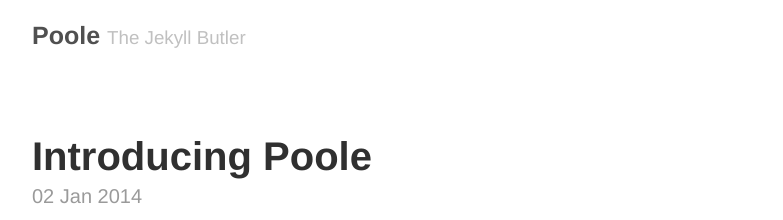
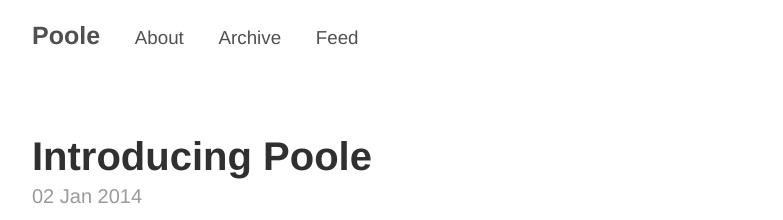
Before and after one commit to baisjuan/baisjuan.github.io, a Jekyll site: the page built from index.html, in a window 1280 px wide. Shown: the top 220 px of the page, without its empty margins (248-1031 px from the left). Built offline with Jekyll 4.4.1, drawn with Linux system fonts in a browser that asks for light colours; Markdown is read by kramdown in place of the engine named in the settings; the list of posts is cut into pages by our own code.

```diff
--- a/_config.yml
+++ b/_config.yml
@@ -20,3 +20,8 @@ author:
 version:          1.0.0
 github:
   repo:           https://github.com/poole/poole
+
+pages_list:
+  About: '/about'
+  Archive: '/archive'
+  Feed: '/atom.xml'
--- a/_layouts/default.html
+++ b/_layouts/default.html
@@ -9,7 +9,10 @@
       <div class="masthead">
         <h3 class="masthead-title">
           <a href="{{ site.baseurl }}" title="Home">{{ site.title }}</a>
-          <small>{{ site.tagline }}</small>
+          {% for page in site.pages_list %}
+            &nbsp;&nbsp;&nbsp;
+            <small><a href="{{ page[1]  }}">{{ page[0] }}</a></small>
+          {% endfor %}
         </h3>
       </div>
 
```
Also changed, not shown: archive.md (added, +10 -0 lines).
